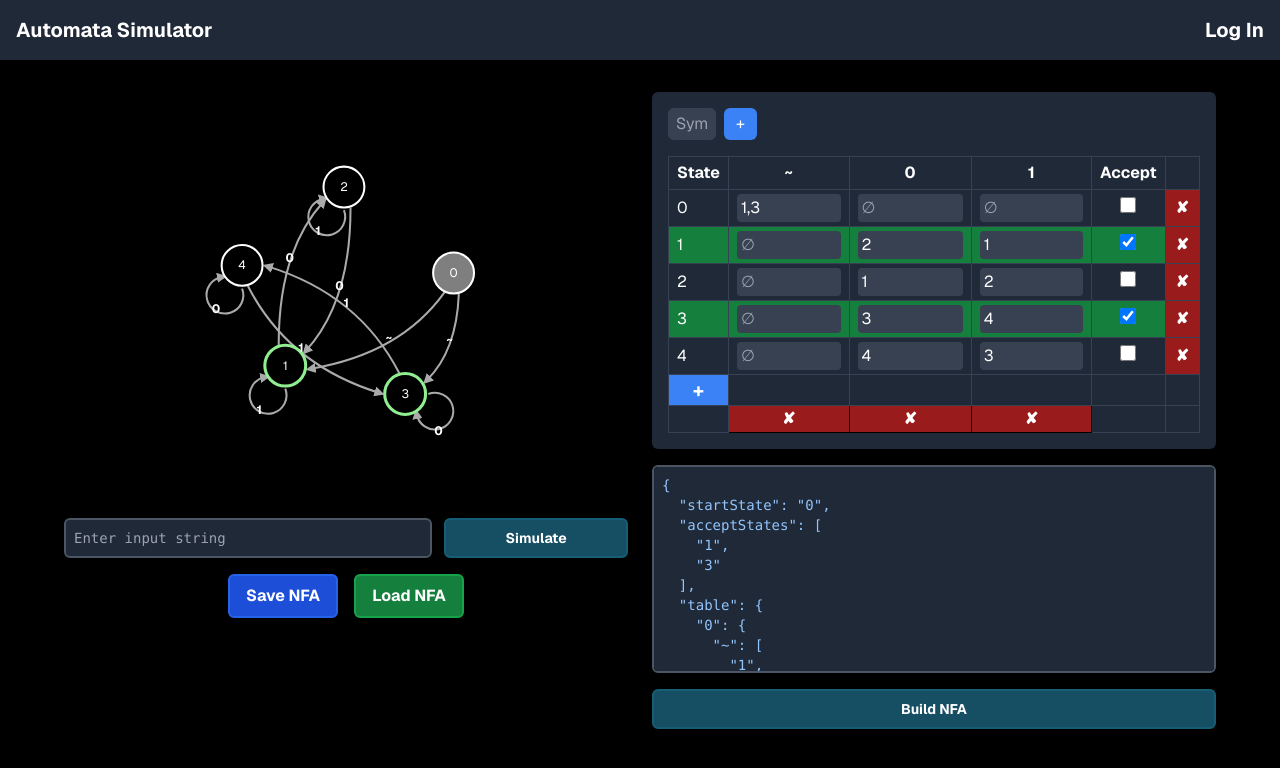
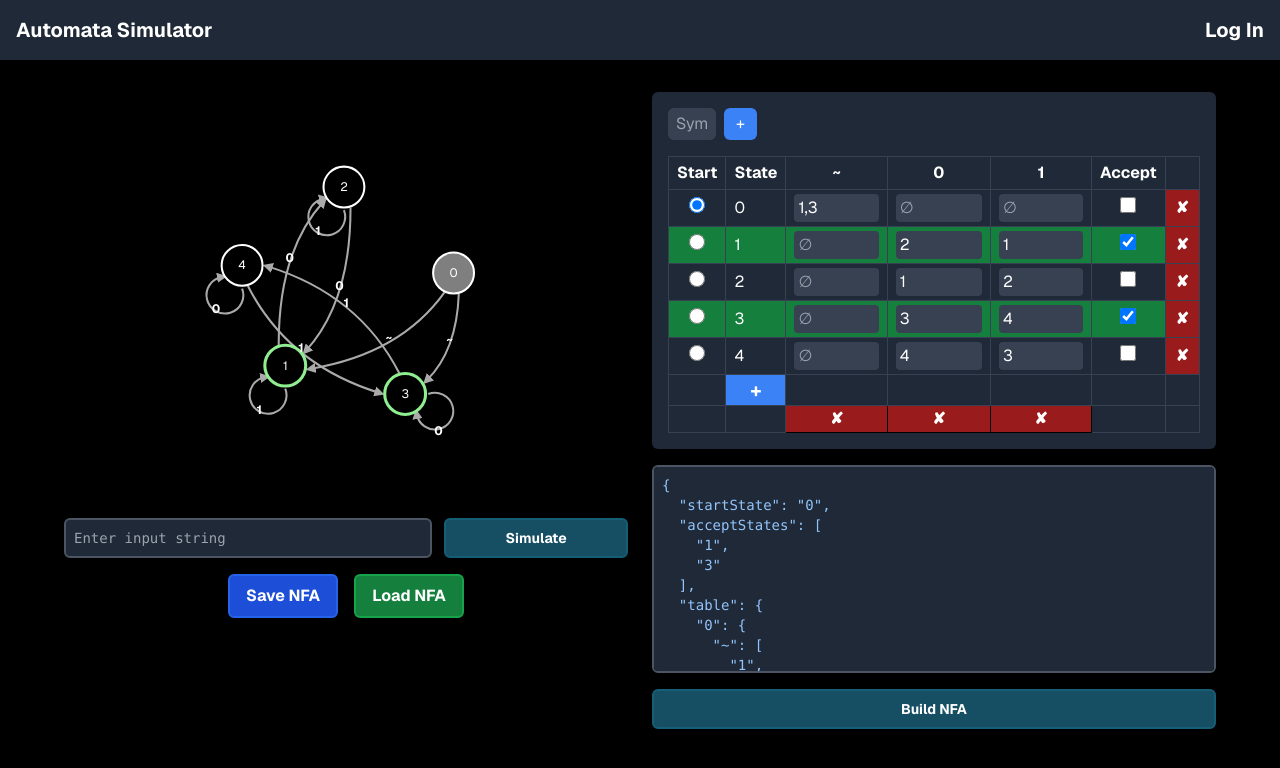
Before and after one commit to igreat/regular-languages-simulator, a Next.js app: page / in a window 1280 px wide. Shown: the top 768 px of the page. Built offline with nearby package versions, Linux system fonts and the light colour scheme.

Commit message:
Add ability to choose start cell from InputTable

```diff
--- a/src/app/InputTable.tsx
+++ b/src/app/InputTable.tsx
@@ -7,9 +7,9 @@ type InputTableProps = {
     initialNFA?: NFAJson;
 };
 
-function DFAInputTable({ onNFAChange, initialNFA }: InputTableProps) {
+function InputTable({ onNFAChange, initialNFA }: InputTableProps) {
     const [states, setStates] = React.useState<string[]>([]);
-    const [startState, setStartState] = React.useState<string>(""); // if not provided, default to first state in `states`
+    const [startState, setStartState] = React.useState<string>(""); // if not provided, default to first state in states
     const [statesSet, setStatesSet] = React.useState<Set<string>>(new Set());
     const [inputSymbols, setInputSymbols] = React.useState<string[]>([]);
     const [acceptStates, setAcceptStates] = React.useState<string[]>([]);
@@ -113,6 +113,8 @@ function DFAInputTable({ onNFAChange, initialNFA }: InputTableProps) {
             <table className="min-w-full border border-gray-700">
                 <thead>
                     <tr>
+                        {/* New Header for Start State */}
+                        <th className="border border-gray-700 px-2 py-1">Start</th>
                         <th className="border border-gray-700 px-2 py-1">State</th>
                         {inputSymbols.map((sym) => (
                             <th key={sym} className="border border-gray-700 px-2 py-1">
@@ -129,6 +131,18 @@ function DFAInputTable({ onNFAChange, initialNFA }: InputTableProps) {
                             key={state}
                             className={acceptStates.includes(state) ? "bg-green-700" : ""}
                         >
+                            {/* New Cell with Radio Button */}
+                            <td className="border border-gray-700 px-2 py-1 text-center">
+                                <input
+                                    type="radio"
+                                    name="startState"
+                                    checked={startState === state}
+                                    onChange={() => setStartState(state)}
+                                    className="w-4 h-4 text-blue-600 bg-gray-700 border-gray-600"
+                                    aria-label={`Set ${state} as start state`}
+                                    title="Set as Start State"
+                                />
+                            </td>
                             <td className="border border-gray-700 px-2 py-1">{state}</td>
                             {inputSymbols.map((sym) => (
                                 <td key={sym} className="border border-gray-700 px-2 py-1 text-center">
@@ -136,7 +150,7 @@ function DFAInputTable({ onNFAChange, initialNFA }: InputTableProps) {
                                         type="text"
                                         value={tableText[state]?.[sym] ?? ""}
                                         className="w-full bg-gray-700 text-white px-1 py-0.5 rounded"
-                                        placeholder={`∅`}
+                                        placeholder="∅"
                                         onChange={(e) => {
                                             const newTableText = { ...tableText };
                                             if (!newTableText[state]) newTableText[state] = {};
@@ -210,6 +224,8 @@ function DFAInputTable({ onNFAChange, initialNFA }: InputTableProps) {
                         </tr>
                     ))}
                     <tr>
+                        {/* Empty Cell for Start State Column */}
+                        <td className="border border-gray-700 px-2 py-1"></td>
                         <td className="bg-blue-500 border border-gray-700">
                             <button
                                 onClick={() => {
@@ -224,6 +240,11 @@ function DFAInputTable({ onNFAChange, initialNFA }: InputTableProps) {
                                     // Also add a new entry to tableText
                                     const newTableText = { ...tableText };
                                     newTableText[newState] = {};
+                                    setTableText(newTableText);
+                                    // If it's the first state being added, set it as start state
+                                    if (newStates.length === 1) {
+                                        setStartState(newState);
+                                    }
                                 }}
                                 className="text-white px-0.5 font-bold text-xl w-full"
                                 title="Add State"
@@ -239,6 +260,8 @@ function DFAInputTable({ onNFAChange, initialNFA }: InputTableProps) {
                     </tr>
                     {/* delete symbol row  */}
                     <tr>
+                        {/* Empty Cell for Start State Column */}
+                        <td className="border border-gray-700 px-2 py-1"></td>
                         <td className="border border-gray-700 px-2 py-1"></td>
                         {inputSymbols.map((sym) => (
                             <td key={sym} className="bg-red-800 border border-black">
@@ -303,4 +326,4 @@ function validateTableText(tableText: Record<string, Record<string, string>>, st
     return table;
 }
 
-export default DFAInputTable;
+export default InputTable;
```
